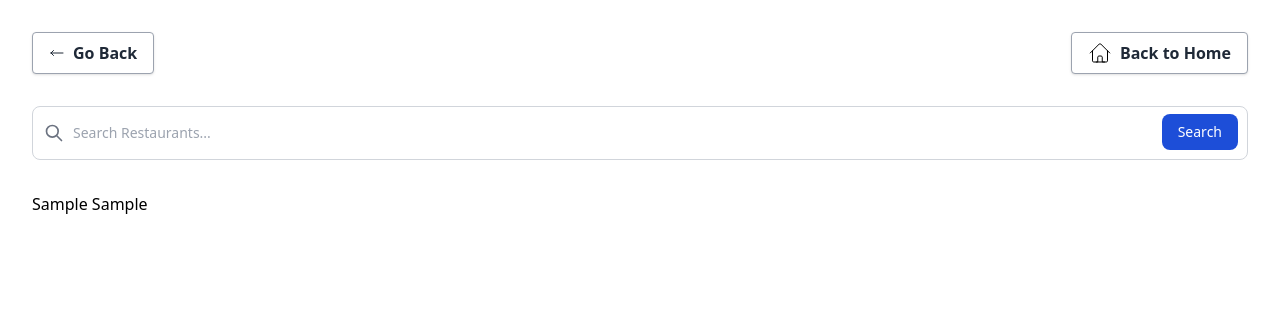
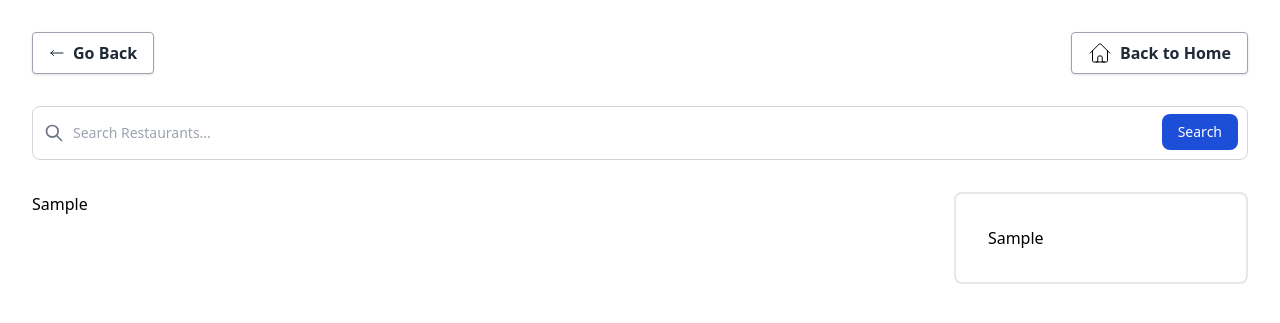
Before and after one commit to michelin-psatir/michelin-web, a Django app: template michelin/templates/detail.html in a window 1280 px wide. Shown: the top 323 px of the page. Run offline with Django 4.2, Linux system fonts and the light colour scheme; tables that the repository leaves empty hold one stand-in row (values such as "Sample post"); the template is opened without the code that fills it: values that come from a table or form of the project are taken from there, most other values are stand-ins (such as "Sample title", 1, 10 or a date in 2020); some libraries are stand-ins or nearby versions.

Commit message:
Add box styling to detail page

```diff
--- a/michelin/forms.py
+++ b/michelin/forms.py
@@ -3,7 +3,7 @@ from django.utils.translation import gettext_lazy as _
 
 class SearchForm(forms.Form):
     search = forms.CharField(max_length='100', required=True, label="", widget=forms.TextInput(
-        attrs={'class' : 'block w-full p-4 pl-10 text-sm text-gray-900 border border-gray-300 rounded-lg bg-white-50 focus:ring-blue-500 focus:border-blue-500',
+        attrs={'class' : 'block w-full p-4 pl-10 text-sm text-gray-900 border border-gray-300 rounded-lg bg-white-50 hover:ring-gray-400 hover:border-gray-400 focus:ring-blue-500 focus:border-blue-500',
         'type' : "text",
         'placeholder' : "Search Restaurants...",
         'id' : "michelin-search",
--- a/michelin/templates/detail.html
+++ b/michelin/templates/detail.html
@@ -57,9 +57,26 @@
                 </form>
             </div>
 
-			{{ resultLocal }}
+			<div class="flex w-full flex-col sm:flex-row space-y-8 sm:space-x-12 sm:space-y-0">
+				<div class="flex flex-wrap sm:basis-3/4">
+					{{ resultLocal }}
+				</div>
 
-			{{ resultRemote }}
+				<div class="flex flex-wrap sm:basis-1/4 p-8 border-2 rounded-lg border-gray-200 transition hover:transition ease-in-out hover:-translate-y-2 hover:shadow-lg">
+					{% if resultRemote %}
+						{{ resultRemote }}
+					{% else %}
+						<div class="flex flex-col w-full items-center content-center space-y-4">
+							<svg xmlns="http://www.w3.org/2000/svg" fill="none" viewBox="0 0 24 24" class="stroke-gray-400 stroke-2 w-8 h-8">
+								<path stroke-linecap="round" stroke-linejoin="round" d="M9.879 7.519c1.171-1.025 3.071-1.025 4.242 0 1.172 1.025 1.172 2.687 0 3.712-.203.179-.43.326-.67.442-.745.361-1.45.999-1.45 1.827v.75M21 12a9 9 0 11-18 0 9 9 0 0118 0zm-9 5.25h.008v.008H12v-.008z" />
+							</svg>
+							<h3 class="text-lg text-gray-400 text-center font-medium">No remote information is available</h3>
+						</div>
+					{% endif %}
+				</div>
+			</div>
+
+
 
 		</div>
 	</body>
```
